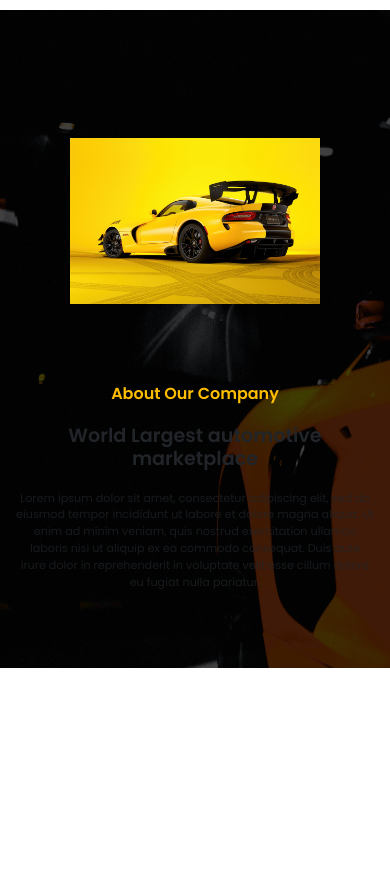
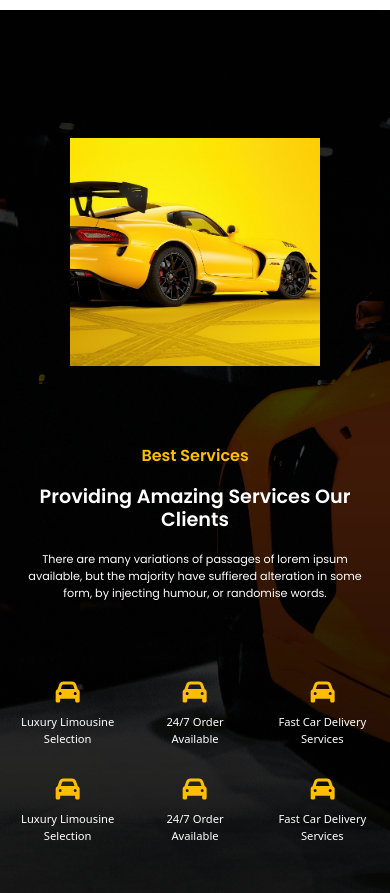
Before and after one commit to JCciasico/Car-Rental, a Vue app: page / in a window 390 px wide. Shown: the part 3320-4213 px from the top of the page. Before the commit the page ends 3988 px from the top, so only its background shows below. Built offline with nearby package versions, Linux system fonts and the light colour scheme; a web font is replaced by a local one; what vue-scroll-reveal would draw is missing.

Commit message:
chore: fixed services section

```diff
--- a/src/App.vue
+++ b/src/App.vue
@@ -51,7 +51,7 @@ export default {
   background-image: url(./assets/download.jfif);
   background-repeat: no-repeat;
   background-size: cover;
-  background: linear-gradient(rgba(0, 0, 0, 0.75),rgba(0, 0, 0, 0.75),rgba(0, 0, 0, 0.75)),
+  background: linear-gradient(rgba(0, 0, 0, 0.9),rgba(0, 0, 0, 0.75),rgba(0, 0, 0, 0.9)),
 	url("./assets/download.jfif");
 }
 </style>
--- a/src/components/ServicesSection.vue
+++ b/src/components/ServicesSection.vue
@@ -4,17 +4,45 @@
     <div class="container services-body">
         <div class="row">
             <div class="col-lg-6 col-md-12 d-flex justify-content-center align-items-center car-img">
-                <img src="../assets/2503527.jpg" class="img car-box" alt="yellow lambo">
+                <img src="../assets/ca-cropped.jpg" class="img car-box" alt="yellow lambo">
             </div>
             <div class="col-lg-6 order-md-12 d-flex align-items-center justify-content-center">
-                <div class="about-text">
-                    <h4>About Our Company</h4>
-                    <h2>World Largest automotive marketplace</h2>
-                    <p id="about-des">Lorem ipsum dolor sit amet, consectetur adipiscing elit, sed do eiusmod tempor incididunt ut
-                        labore et dolore magna aliqua. Ut enim ad minim veniam, quis nostrud exercitation ullamco
-                        laboris nisi ut aliquip ex ea commodo consequat. Duis aute irure dolor in reprehenderit in
-                        voluptate velit esse cillum dolore eu fugiat nulla pariatur.
+                <div class="service-text">
+                    <h4>Best Services</h4>
+                    <h2>Providing Amazing Services Our Clients</h2>
+                    <p id="service-des">There are many variations of passages of lorem ipsum available, but the majority have suffiered alteration
+                        in some form, by injecting humour, or randomise words.
                     </p>
+                    <div class="box-container">
+                        <div class="row text-center box-item">
+                            <div class="col box">
+                                <i class="fa-solid fa-car icon"></i>
+                                <span id="services-item">Luxury Limousine Selection</span>
+                            </div>
+                            <div class="col box">
+                                <i class="fa-solid fa-car icon"></i>
+                                <span id="services-item">24/7 Order Available</span>
+                            </div>
+                            <div class="col box">
+                                <i class="fa-solid fa-car icon"></i>
+                                <span id="services-item">Fast Car Delivery Services</span>
+                            </div>
+                        </div>
+                        <div class="row text-center">
+                            <div class="col box">
+                                <i class="fa-solid fa-car icon"></i>
+                                <span id="services-item">Luxury Limousine Selection</span>
+                            </div>
+                            <div class="col box">
+                                <i class="fa-solid fa-car icon"></i>
+                                <span id="services-item">24/7 Order Available</span>
+                            </div>
+                            <div class="col box">
+                                <i class="fa-solid fa-car icon"></i>
+                                <span id="services-item">Fast Car Delivery Services</span>
+                            </div>
+                        </div>
+                    </div>
                 </div>
             </div>
         </div>
@@ -44,7 +72,7 @@ export default {
     padding: 5rem;
 
 }
-.about-text{
+.service-text{
     padding:  0rem;
 }
 h4{
@@ -56,16 +84,36 @@ h2{
     font-family: 'Poppins','sans-serif';
     font-weight: 600;
     margin: 30px 0;
+    color: white;
 }
-#about-des{
+#service-des{
     font-family: 'Poppins','sans-serif';
     margin-bottom: 30px;
-    opacity: 0.7;
+    color: white;
 }
 h5{
     font-family: 'Poppins','sans-serif';
     font-weight: 600;
     font-style: italic;
+}
+#services-item{
+    color: white;
+}
+.box{
+    display: flex;
+    flex-direction: column;
+    justify-content: start;
+    row-gap: 10px;
+}
+.box-container{
+    padding-top: 3rem;
+}
+.box-item{
+    margin-bottom: 30px;
+}
+.icon{
+    color: #ffbe00;
+    font-size: 3em;
 }
 @media(max-width:1200px){
     .img {
@@ -83,10 +131,9 @@ h5{
         margin: 20px 0;
         font-size: 1.2rem;
     }
-    #about-des{
+    #service-des{
         font-family: 'Poppins','sans-serif';
         margin-bottom: 30px;
-        opacity: 0.7;
         font-size: 0.7rem;
     }
     h5{
@@ -95,18 +142,25 @@ h5{
         font-style: italic;
         font-size: 0.9rem;
     }
-    .about-text{
+    .service-text{
         padding: 0 1rem;
     }
     .services-body{
         padding: 3rem 0;
+    }
+    .icon{
+        color: #ffbe00;
+        font-size: 2em;
+    }
+    #services-item{
+        font-size: 0.7rem;
     }
 }
 @media(max-width:600px){
     .img {
             width: 300px;
         }
-    .about-text{
+    .service-text{
         text-align: center;
     }
     h4{
@@ -121,10 +175,9 @@ h5{
         margin: 20px 0;
         font-size: 1.2rem;
     }
-    #about-des{
+    #service-des{
         font-family: 'Poppins','sans-serif';
         margin-bottom: 30px;
-        opacity: 0.7;
         font-size: 0.7rem;
     }
     h5{
@@ -133,10 +186,11 @@ h5{
         font-style: italic;
         font-size: 0.9rem;
     }
-    #col-des{
-        font-family: 'Poppins','sans-serif';
-        margin-bottom: 40px;
-        opacity: 0.7;
+    .icon{
+        color: #ffbe00;
+        font-size: 1.75em;
+    }
+    #services-item{
         font-size: 0.7rem;
     }
 }
@@ -150,5 +204,12 @@ h5{
         font-style: italic;
         font-size: 0.7rem;
     }
+    .icon{
+        color: #ffbe00;
+        font-size: 1.5em;
+    }
+    #services-item{
+        font-size: 0.7rem;
+    }
 }
 </style>
```
Also changed, not shown: src/assets/ca-cropped.jpg (added).
